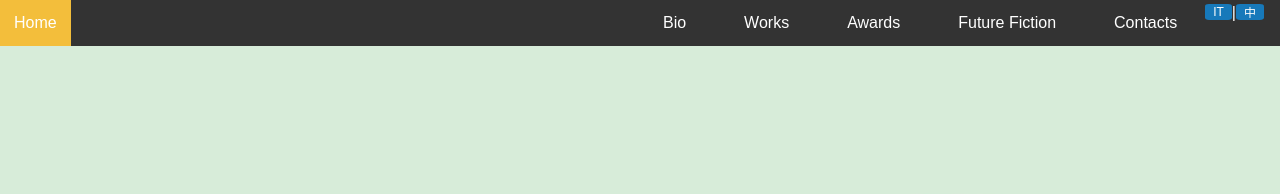
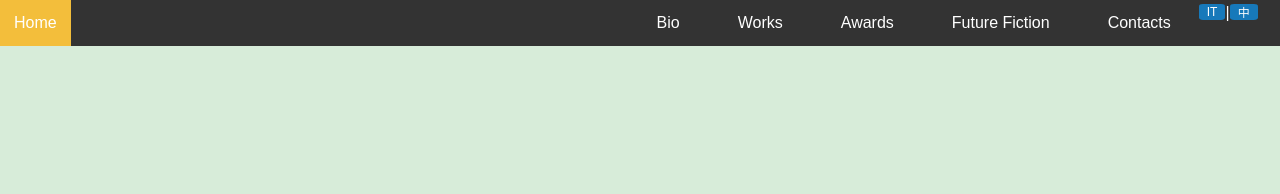
Before and after one commit to mil3zh/fraverso, a Jekyll site: the page built from index.html, in a window 1280 px wide. Shown: the top 194 px of the page. Built offline with Jekyll 4.4.1, drawn with Linux system fonts in a browser that asks for light colours; nearby versions of some CDN libraries.

Commit message:
fix for language button

```diff
--- a/_sass/navbar.scss
+++ b/_sass/navbar.scss
@@ -104,7 +104,7 @@
 }
 
 .badge-container {
-  margin: 0.3% 1.5% 0% 0%;
+  margin: 0.3% 2% 0% 0%;
   float: right;
   color: white;
 }
@@ -125,7 +125,7 @@
   border-radius: 15%;
   padding: 30%;
   display: flex;
-  text-align: start;
+  justify-content: center;
   align-items: center;
   &:hover {
       background: rgba(23,121,186,0.8);
```
